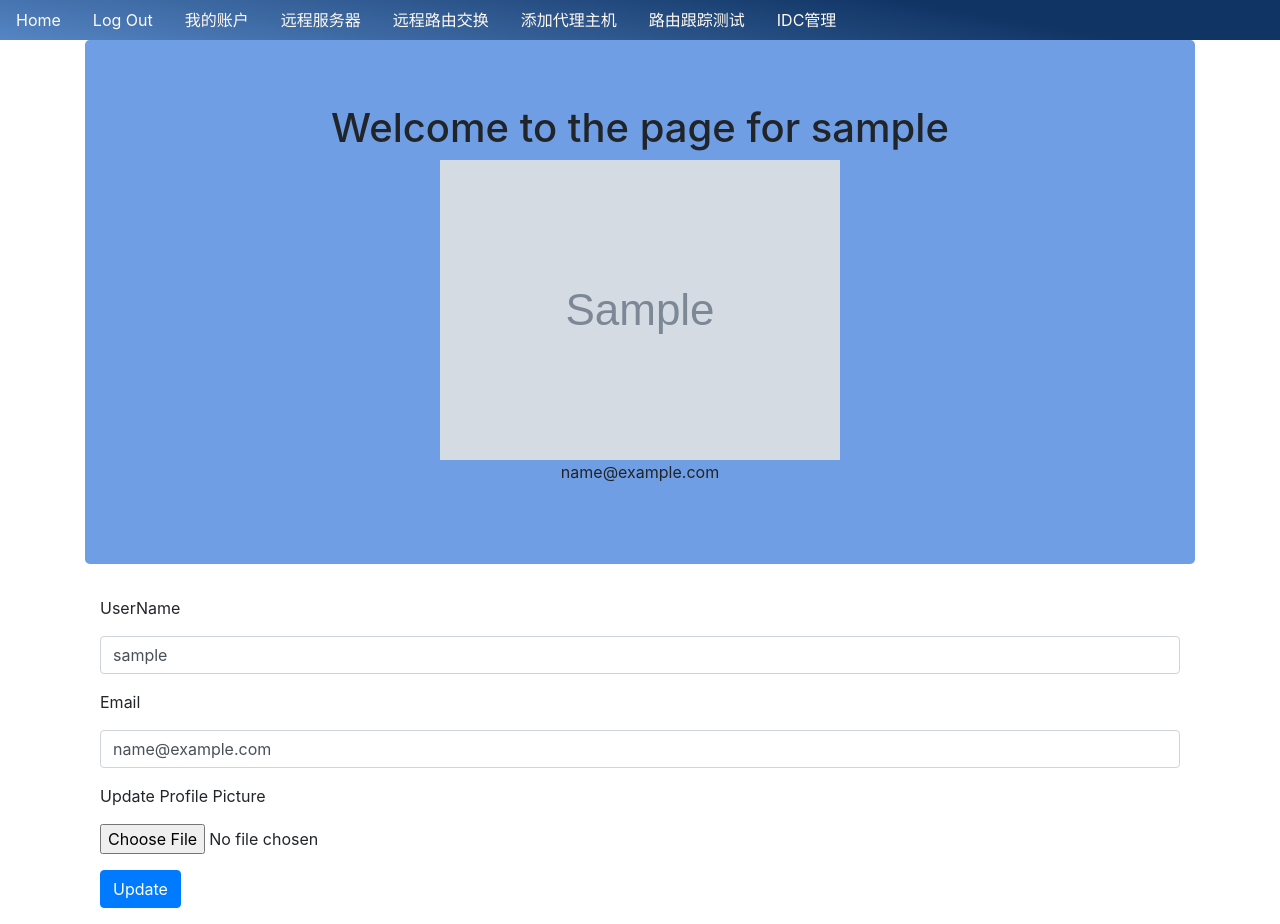
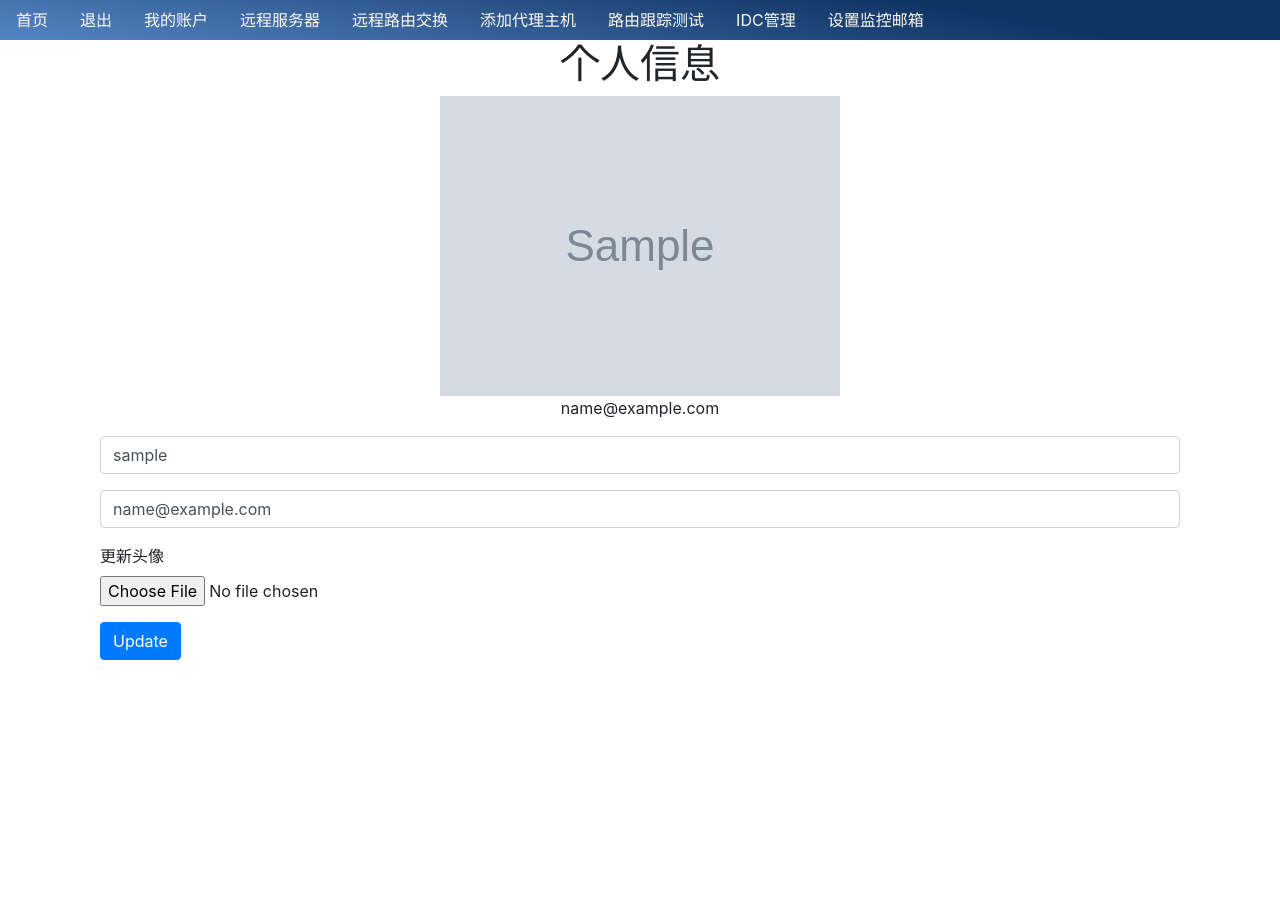
Before and after one commit to BunnyCobb11/haresys, a Flask app: page /account in a window 1280 px wide. After the commit the page ends 660 px from the top, so only its background shows below. Run offline with Flask 2, Linux system fonts and the light colour scheme; a user stored in the database is signed in; tables that the repository leaves empty hold one stand-in row (values such as "Sample post"); grey boxes marked "Sample" are stand-in pictures; some libraries are stand-ins or nearby versions.

Commit message:
nocsetting_email

```diff
--- a/project/static/css/style.css
+++ b/project/static/css/style.css
@@ -7,10 +7,10 @@ li.nav-link>a {
     color: floralwhite;
 }
 
-#croom11a {
+#cssfr {
     float: right;
 }
 
 .jumbotron {
-    background-color:#3174dab2;
+    background-color:#fdfdfdb2;
 }
--- a/project/templates/account.html
+++ b/project/templates/account.html
@@ -1,9 +1,9 @@
 {% extends "base.html" %}
 {% block content %}
 
-<div class="jumbotron">
+<div>
   <div align='center'>
-    <h1 >Welcome to the page for {{current_user.username}}</h1>
+    <h1 >个人信息</h1>
     <img align='center' src="{{ url_for('static', filename='profile_pics/' + current_user.profile_image) }}">
     <p>{{ current_user.email }}</p>
   </div>
@@ -12,16 +12,16 @@
   <form  method="POST" action="" enctype="multipart/form-data">
     {{ form.hidden_tag() }}
     <div class="form-group">
-      {{ form.username.label(class="form-group") }}
+      <!-- {{ form.username.label(class="form-group") }} -->
       {{form.username(class='form-control')  }}
     </div>
     <div class="form-group">
-      {{ form.email.label(class="form-group") }}
+      <!-- {{ form.email.label(class="form-group") }} -->
       {{form.email(class='form-control')  }}
     </div>
     <div class="form-group">
-      {{ form.picture.label(class="form-group") }}
-      {{ form.picture(class="form-control-file") }}
+      {{ form.picture.label()}} <br>
+      {{ form.picture() }}
     </div>
     <div class="form-group"> {{ form.submit(class="btn btn-primary") }}</div>
   </form>
--- a/project/templates/base.html
+++ b/project/templates/base.html
@@ -12,19 +12,20 @@
   <body>
     <ul class='nav'>
       <li class='nav-link'>
-        <a href="{{url_for('core.index')}}">Home</a>
+        <a href="{{url_for('core.index')}}">首页</a>
       </li>
       {% if current_user.is_authenticated %}
-      <li class='nav-link'><a href="{{url_for('users.logout')}}">Log Out</a></li>
+      <li class='nav-link'><a href="{{url_for('users.logout')}}">退出</a></li>
       <li class='nav-link'><a href="{{url_for('users.account')}}">我的账户</a></li>
       <li class='nav-link'><a href="{{url_for('network.sshx')}}">远程服务器</a></li>
       <li class='nav-link'><a href="{{url_for('network.sshx_rs')}}">远程路由交换</a></li>
       <li class='nav-link'><a href="{{url_for('network.proxy')}}">添加代理主机</a></li>
       <li class='nav-link'><a href="{{url_for('network.tracert')}}">路由跟踪测试</a></li>
       <li class='nav-link'><a href="{{url_for('core.croom')}}">IDC管理</a></li>
+      <li class='nav-link'><a href="{{url_for('core.nocsetting')}}">设置监控邮箱</a></li>
       {% else %}
-      <li class='nav-link'><a href="{{url_for('users.login')}}">Log In</a></li>
-      <li class='nav-link'><a href="{{url_for('users.register')}}">Register</a></li>
+      <li class='nav-link'><a href="{{url_for('users.login')}}">登录</a></li>
+      <li class='nav-link'><a href="{{url_for('users.register')}}">注册</a></li>
       {% endif %}
     </ul>
 <div class="container">
--- a/project/templates/croom.html
+++ b/project/templates/croom.html
@@ -1,20 +1,18 @@
 {% extends "base.html" %}
 {% block content %}
 <br>
-<br>
+
 <strong>
 <h7>当前({{crsum|count}})个机房：{% for i in crsum %}
     【{{i}}】
     {% endfor %}</h7>
 <h7>（{{device_count}})台设备</h7></strong>
 
-<a id="croom11a" href="{{url_for('core.nocpage')}}">设置监控邮箱</a>
-
 <br><br>
 <!--xlsx开始-->
 <table width="1200"  border="1" cellpadding="10">
     <tr>
-        <th width="10%" bgcolor="#20c997">{{xlsdb_columns[1]}}</th>
+        <th width="10%" bgcolor="">{{xlsdb_columns[1]}}</th>
         <th width="10%" bgcolor="#20c997">{{xlsdb_columns[3]}}</th>
         <th width="10%" bgcolor="#20c997">{{xlsdb_columns[5]}}</th>
         <th width="10%" bgcolor="#20c997">{{xlsdb_columns[6]}}</th>
--- a/project/templates/croompage.html
+++ b/project/templates/croompage.html
@@ -1,9 +1,10 @@
 {% extends "base.html" %}
 {% block content %}
 <br>
+<a id="cssfr" href="{{url_for('core.croom')}}">返回</a>
 <ul>
 {% for c in range(0,xlsdb_columns|count) %}
-    <li><strong>{{xlsdb_columns[c]}}</strong>&nbsp:&nbsp<font color="red">{{readxls[crdev][c]}}</font></li>
+    <li>{{xlsdb_columns[c]}}&nbsp;:&nbsp;<font color="red">{{readxls[crdev][c]}}</font></li>
 {% endfor %}
 </ul>
 {% endblock %}
--- a/project/templates/index.html
+++ b/project/templates/index.html
@@ -1,4 +1,8 @@
 {% extends 'base.html' %}
 {% block content %}
+<br>
+{% for message in get_flashed_messages() %}
+    <div class="alert alert-success">{{ message }}</div>
+{% endfor %}
 <h1>Welcome</h1>
 {% endblock %}
--- a/project/users/forms.py
+++ b/project/users/forms.py
@@ -7,16 +7,16 @@ from flask_login import current_user
 from project.models import User
 
 class LoginForm(FlaskForm):
-    email = StringField('Email',validators=[DataRequired(),Email()])
-    password = PasswordField('Password',validators=[DataRequired()])
-    submit = SubmitField('Log In')
+    email = StringField('邮箱：',validators=[DataRequired(),Email()])
+    password = PasswordField('密码：',validators=[DataRequired()])
+    submit = SubmitField('登录')
 
 class RegistrationForm(FlaskForm):
-    email = StringField('Email',validators=[DataRequired(),Email()])
-    username = StringField('UserName',validators=[DataRequired()])
-    password = PasswordField('Password',validators=[DataRequired(),EqualTo('pass_confirm',message='Passwords must match!')])
-    pass_confirm = PasswordField('Confirm Password',validators=[DataRequired()])
-    submit = SubmitField('Register!')
+    email = StringField('邮箱',validators=[DataRequired(),Email()])
+    username = StringField('用户名',validators=[DataRequired()])
+    password = PasswordField('密码：',validators=[DataRequired(),EqualTo('pass_confirm',message='Passwords must match!')])
+    pass_confirm = PasswordField('确认密码',validators=[DataRequired()])
+    submit = SubmitField('注册')
 
     def check_email(self,field):
         if User.query.filter_by(email=field.data).first():
@@ -31,7 +31,7 @@ class UpdateUserForm(FlaskForm):
 
     email = StringField('Email',validators=[DataRequired(),Email()])
     username = StringField('UserName',validators=[DataRequired()])
-    picture = FileField('Update Profile Picture',validators=[FileAllowed(['jpg','png'])])
+    picture = FileField('更新头像',validators=[FileAllowed(['jpg','png'])])
     submit = SubmitField('Update')
 
     def check_email(self,field):
--- a/project/users/views.py
+++ b/project/users/views.py
@@ -42,7 +42,7 @@ def login():
             if user.check_password(form.password.data) and user is not None:
 
                 login_user(user)
-                flash('Log in Success!')
+                flash('登录成功')
 
                 next = request.args.get('next')
 
```
Also changed, not shown: project/core/views.py (+39 -36 lines), project/models.py (+6 -4 lines), project/templates/nocsetting.html (added, +41 -0 lines), project/templates/nocsetting_email.html (added, +25 -0 lines), project/templates/nocsettings.html (deleted, +0 -50 lines).
